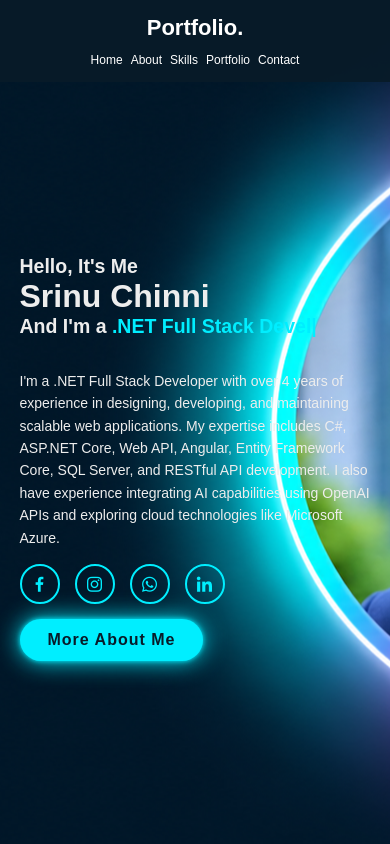
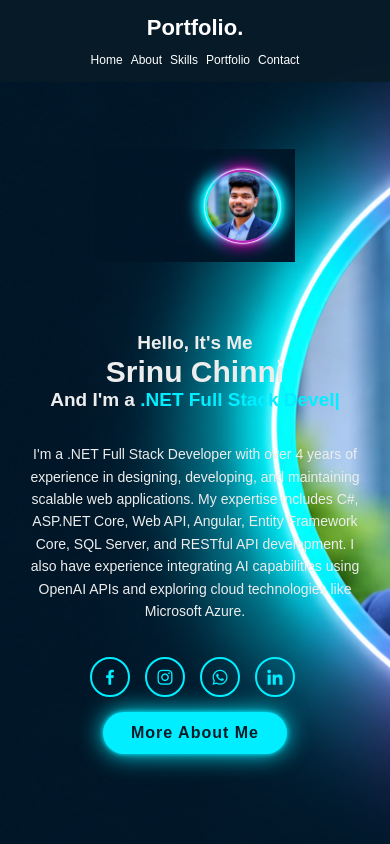
Before and after one commit to chinnisrinu7979/my-portfolio, a website: page index.html in a window 390 px wide. Shown: the top 844 px of the page. Drawn offline with nearby package versions, Linux system fonts and the light colour scheme.

Commit message:
Update stylesheet.css

```diff
--- a/stylesheet.css
+++ b/stylesheet.css
@@ -835,3 +835,83 @@ html {
         height: 280px;
     }
 }
+
+/* MOBILE HOME: IMAGE TOP, TEXT BOTTOM */
+
+@media screen and (max-width: 768px) {
+
+    .home {
+        min-height: 100vh;
+        height: auto;
+        padding: 110px 6% 45px;
+        display: flex;
+        flex-direction: column;
+        align-items: center;
+        justify-content: flex-start;
+        text-align: center;
+        background-image: none;
+        overflow: hidden;
+    }
+
+    .home::before {
+        content: "";
+        display: block;
+        width: min(65vw, 240px);
+        height: 240px;
+        flex-shrink: 0;
+        margin: 0 auto 25px;
+
+        background-image: url("./Neon%20Portrait%20Streaming%20Banner.png");
+        background-repeat: no-repeat;
+        background-size: contain;
+        background-position: center;
+    }
+
+    .home-content {
+        width: 100%;
+        max-width: 100%;
+        position: relative;
+        z-index: 2;
+    }
+
+    .home-content h3 {
+        font-size: 19px;
+        line-height: 1.4;
+    }
+
+    .home-content h1 {
+        font-size: 34px;
+        line-height: 1.2;
+    }
+
+    .home-content p {
+        font-size: 14px;
+        line-height: 1.6;
+        margin: 15px 0 20px;
+    }
+
+    .home-sci {
+        justify-content: center;
+    }
+
+    .btn-box {
+        display: inline-block;
+    }
+}
+
+@media screen and (max-width: 480px) {
+
+    .home {
+        padding-top: 100px;
+    }
+
+    .home::before {
+        width: 200px;
+        height: 210px;
+        margin-bottom: 20px;
+    }
+
+    .home-content h1 {
+        font-size: 30px;
+    }
+}
```
